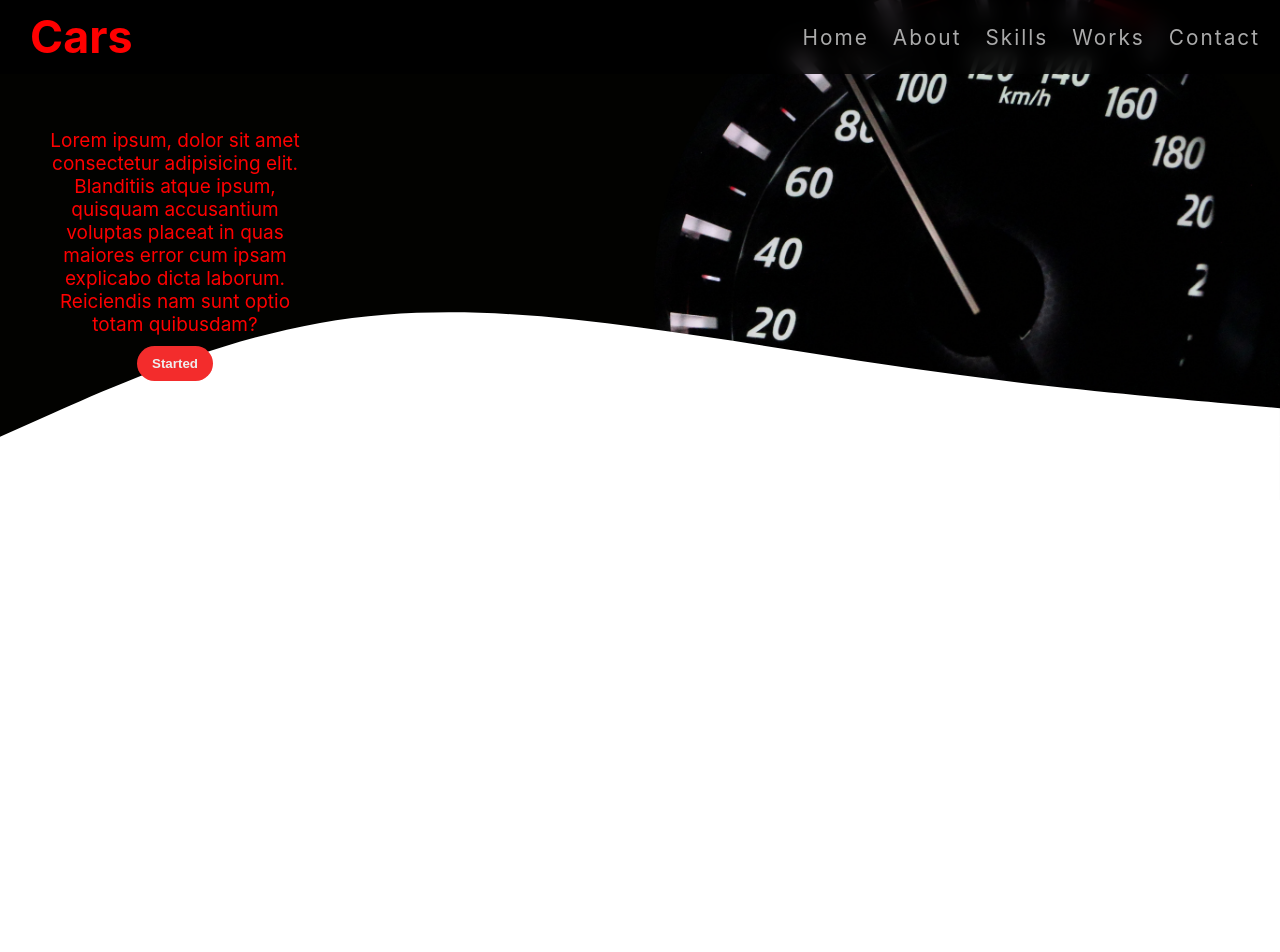
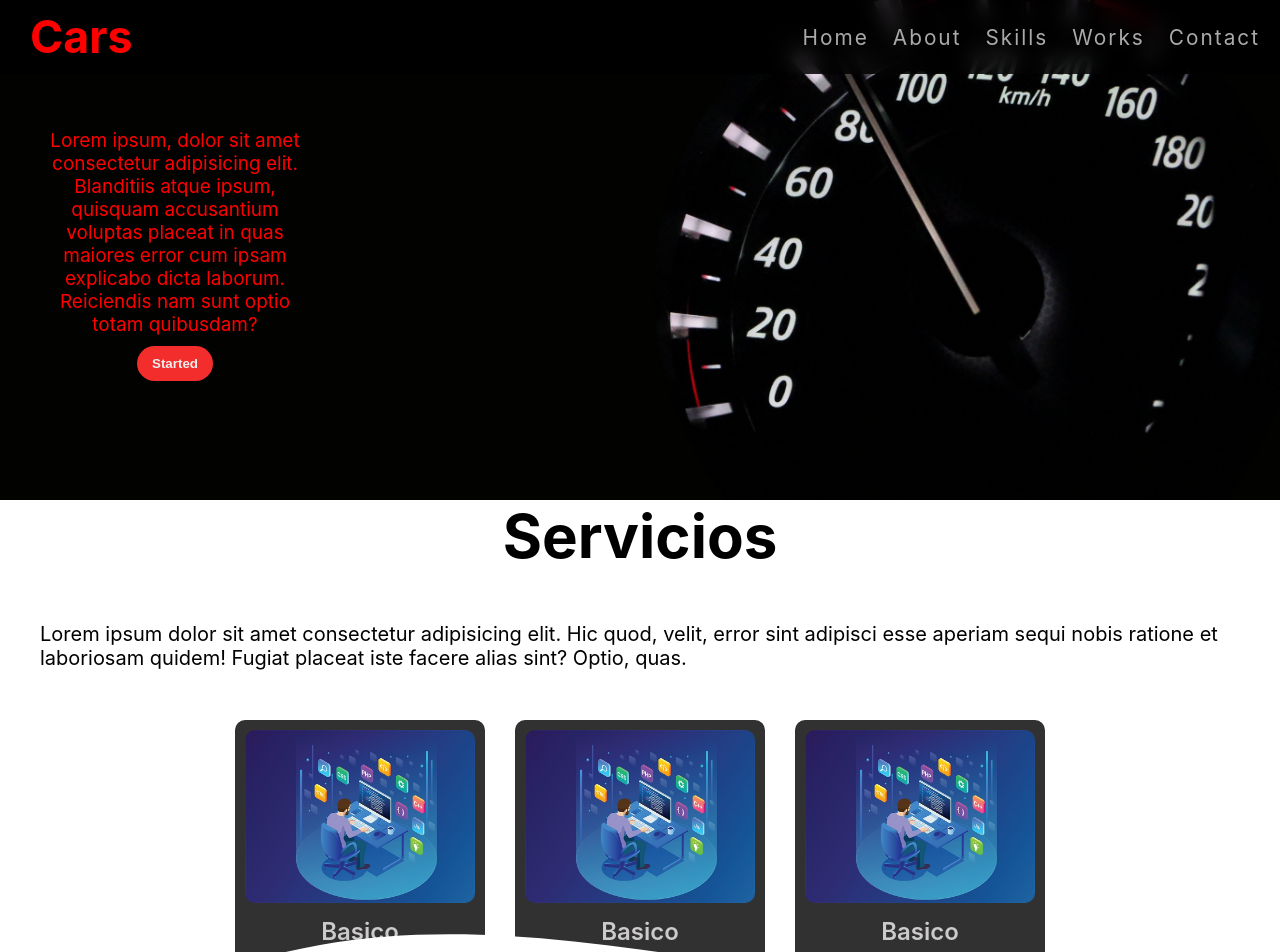
Before and after one commit to cmglezpdev/landing-page, a React (Create React App) app: page / in a window 1280 px wide. Shown: the top 952 px of the page. Before the commit the page ends 800 px from the top, so only its background shows below. Built offline with nearby package versions, Linux system fonts and the light colour scheme; the HTML template or start-up script is replaced by a standard one.

Commit message:
feat: Add Services section

```diff
--- a/src/App.jsx
+++ b/src/App.jsx
@@ -1,10 +1,11 @@
-import { Home, Navbar } from "./components";
+import { Home, Navbar, Services } from "./components";
 
 function App() {
   return (
     <main className="App">
       <Navbar />
       <Home />
+      <Services />
     </main>
   );
 }
--- a/src/components/index.js
+++ b/src/components/index.js
@@ -1,3 +1,4 @@
 
 export * from './navbar/Navbar';
 export * from './home/Home';
+export * from './services/Services';
--- /dev/null
+++ b/src/components/services/Services.jsx
@@ -0,0 +1,24 @@
+
+import './services.scss';
+
+import { Card } from '../card/Card';
+
+
+export const Services = () => {
+
+  return (
+    <section className='services'>
+        <h2 className='services__title'>Servicios</h2>
+
+        <p className='text'>Lorem ipsum dolor sit amet consectetur adipisicing elit. Hic quod, velit, error sint adipisci esse aperiam sequi nobis ratione et laboriosam quidem! Fugiat placeat iste facere alias sint? Optio, quas.</p>
+
+        <div className="services__cards">
+          <Card />
+          <Card />
+          <Card />
+        </div>
+
+
+    </section>
+  )
+}
--- /dev/null
+++ b/src/components/services/services.scss
@@ -0,0 +1,27 @@
+
+
+.services {
+
+    padding: 0 20px;
+
+
+    &__title {
+        text-align: center;
+        font-size: 60px;
+        font-weight: 700;
+        margin: 0 0 50px;
+    }
+
+    .text {
+        font-size: 20px;
+        font-weight: 400;
+        margin: 0 0 50px 20px;
+    }
+
+    &__cards {
+        display: flex;
+        flex-wrap: wrap;
+        justify-content: center;
+        gap: 30px;
+    }
+}
```
